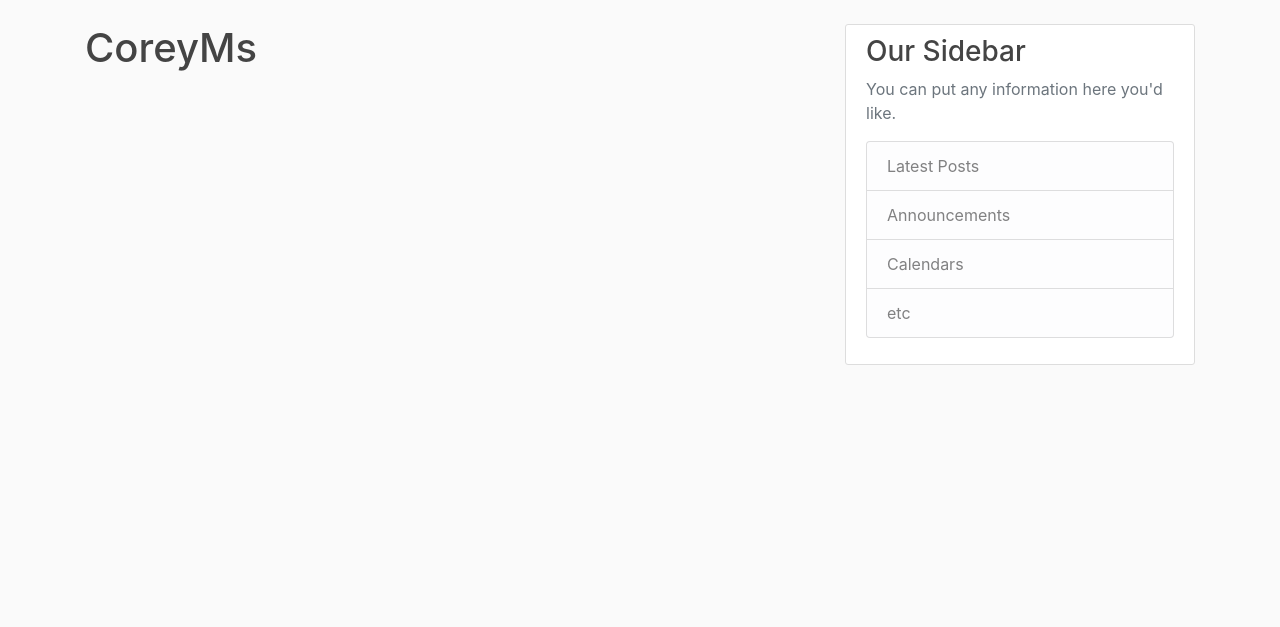
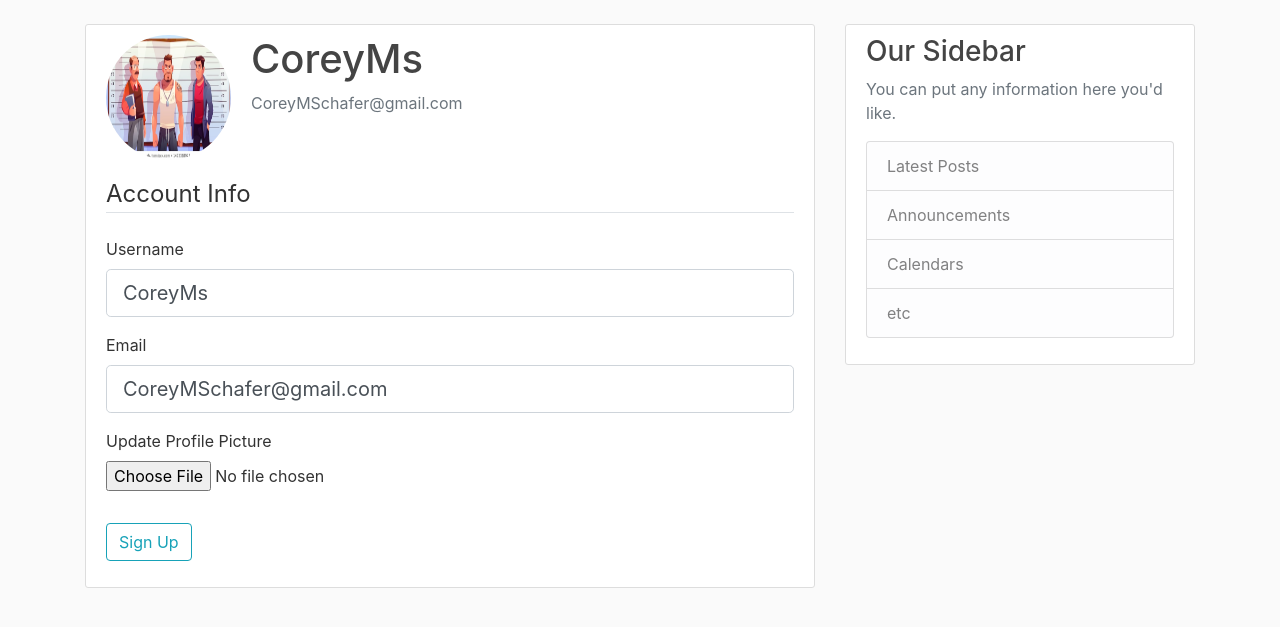
Before and after one commit to loureiro85/2020_flask_tutorial, a Flask app: page /account in a window 1280 px wide. Shown: the part 56-683 px from the top of the page. Run offline with Flask 2, Linux system fonts and the light colour scheme; a user stored in the database is signed in; some libraries are stand-ins or nearby versions.

Commit message:
Part 7 26m43s

```diff
--- a/flaskblog/forms.py
+++ b/flaskblog/forms.py
@@ -1,4 +1,6 @@
 from flask_wtf import FlaskForm
+from flask_wtf.file import FileField, FileAllowed
+from flask_login import current_user
 from wtforms import StringField, PasswordField, SubmitField, BooleanField
 from wtforms.validators import DataRequired, Length, Email, EqualTo, ValidationError
 from flaskblog.models import User
@@ -28,3 +30,22 @@ class LoginForm(FlaskForm):
     password = PasswordField('Password', validators=[DataRequired()])
     remember = BooleanField('Remember Me')
     submit = SubmitField('Login')
+
+
+class UpdateAccountForm(FlaskForm):
+    username = StringField('Username', validators=[DataRequired(), Length(min=2, max=20)])
+    email = StringField('Email', validators=[DataRequired(), Email()])
+    picture = FileField('Update Profile Picture', validators=[FileAllowed(['jpg', 'png'])])
+    submit = SubmitField('Sign Up')
+
+    def validate_username(self, username):
+        if username.data != current_user.username:
+            user = User.query.filter_by(username=username.data).first()
+            if user:
+                raise ValidationError('That username is taken. Please choose a different one.')
+
+    def validate_email(self, email):
+        if email.data != current_user.email:
+            user = User.query.filter_by(email=email.data).first()
+            if user:
+                raise ValidationError('That email is taken. Please choose a different one.')
--- a/flaskblog/routes.py
+++ b/flaskblog/routes.py
@@ -1,6 +1,6 @@
 from flask import render_template, url_for, flash, redirect, request
 from flaskblog import app, db, bcrypt
-from flaskblog.forms import RegistrationForm, LoginForm
+from flaskblog.forms import RegistrationForm, LoginForm, UpdateAccountForm
 from flaskblog.models import User, Post
 from flask_login import login_user, current_user, logout_user, login_required
 
@@ -67,7 +67,19 @@ def logout():
     return redirect(url_for('home'))
 
 
-@app.route('/account')
+@app.route('/account', methods=['GET', 'POST'])
 @login_required
 def account():
-    return render_template('account.html', title='Account')
+    form = UpdateAccountForm()
+    if form.validate_on_submit():
+        current_user.username = form.username.data
+        current_user.email = form.email.data
+        db.session.commit()
+        flash('Your account has been updated!', 'success')
+        return redirect(url_for('account'))
+
+    elif request.method == 'GET':
+        form.username.data = current_user.username
+        form.email.data = current_user.email
+    image_file = url_for('static', filename='profile_pics/' + current_user.image_file)
+    return render_template('account.html', title='Account', image_file=image_file, form=form)
--- a/flaskblog/templates/account.html
+++ b/flaskblog/templates/account.html
@@ -1,4 +1,61 @@
 {% extends "layout.html" %}
 {% block content %}
-    <h1>{{ current_user.username }}</h1>
+<div class="content-section">
+    <div class="media">
+        <img class="rounded-circle account-img" src="{{ image_file }}">
+        <div class="media-body">
+            <h2 class="account-heading">{{ current_user.username }}</h2>
+            <p class="text-secondary">{{ current_user.email }}</p>
+        </div>
+    </div>
+    <form action="" method="post" enctype="multipart/form-data">
+        {{ form.hidden_tag() }}
+        <fieldset class="form-group">
+            <legend class="border-bottom mb-4">Account Info</legend>
+
+            <div class="form-group">
+                {{ form.username.label(class='form-control-label') }}
+
+                {% if form.username.errors %}
+                {{ form.username(class='form-control form-control-lg is-invalid') }}
+                <div class="invalid-feedback">
+                    {% for error in form.username.errors %}
+                    <span>{{ error }}</span>
+                    {% endfor%}
+                </div>
+                {% else %}
+                {{ form.username(class='form-control form-control-lg') }}
+                {% endif %}
+            </div>
+
+            <div class="form-group">
+                {{ form.email.label(class='form-control-label') }}
+                {% if form.email.errors %}
+                {{ form.email(class='form-control form-control-lg is-invalid') }}
+                <div class="invalid-feedback">
+                    {% for error in form.email.errors %}
+                    <span>{{ error }}</span>
+                    {% endfor%}
+                </div>
+                {% else %}
+                {{ form.email(class='form-control form-control-lg') }}
+                {% endif %}
+            </div>
+            <div class="form-group">
+                {{ form.picture.label() }}
+                {{ form.picture(class="form-control-file") }}
+                {% if form.picture.errors %}
+                    {% for error in form.picture.errors %}
+                    <span class="text-danger">{{ error }}</span></br>
+                    {% endfor%}
+                {% endif %}
+
+            </div>
+        </fieldset>
+        <div class="form-group">
+            {{ form.submit(class='btn btn-outline-info')}}
+        </div>
+    </form>
+</div>
+
 {% endblock content %}
```
Also changed, not shown: flaskblog/site.db, flaskblog/static/profile_pics/default.jpg (added).
